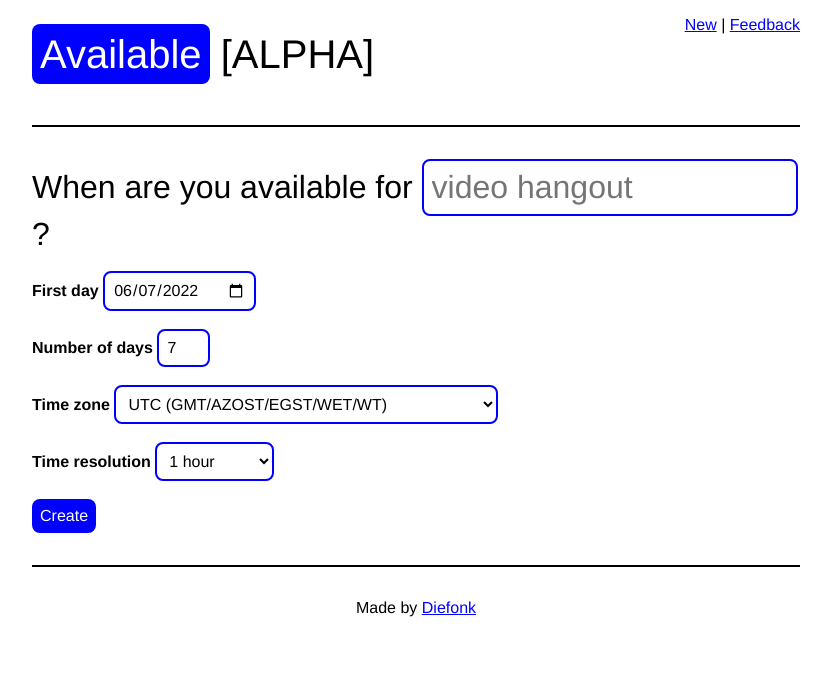
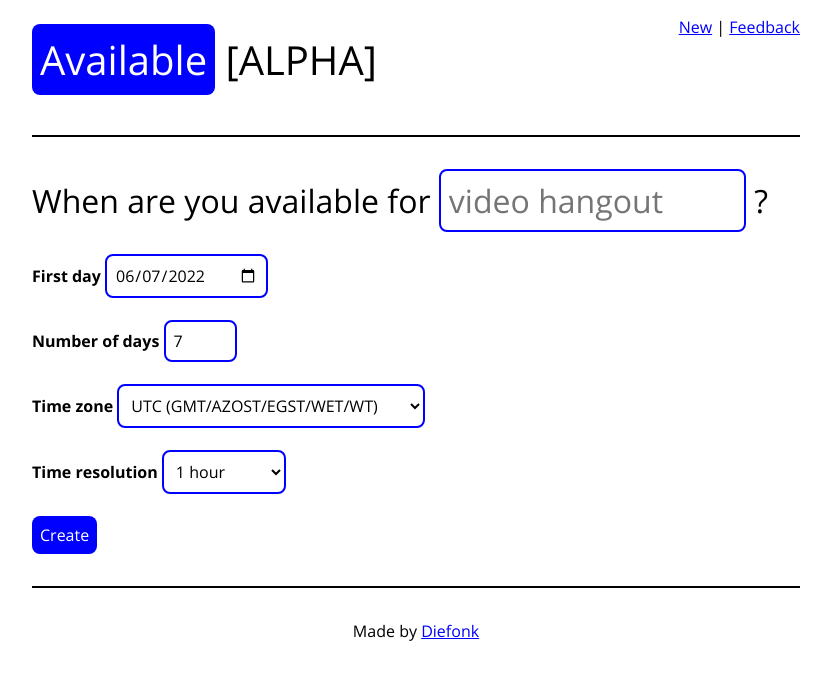
Before and after one commit to Diefonk/avail, a Flask app: page / in a window 1280 px wide. Shown: the top 680 px of the page, without its empty margins (224-1055 px from the left). Run offline with Flask 2, Linux system fonts and the light colour scheme.

Commit message:
Added OpenSans

```diff
--- a/static/style.css
+++ b/static/style.css
@@ -1,3 +1,17 @@
+@font-face {
+	font-family: OpenSans;
+	src: url(OpenSans-Regular.ttf);
+}
+@font-face {
+	font-family: OpenSans;
+	src: url(OpenSans-Bold.ttf);
+	font-weight: bold;
+}
+@font-face {
+	font-family: OpenSans;
+	src: url(OpenSans-Italic.ttf);
+	font-style: italic;
+}
 * {
 	box-sizing: border-box;
 	margin: 0;
@@ -5,7 +19,7 @@
 	border-collapse: collapse;
 	border: none;
 	outline: none;
-	font-family: Helvetica, sans-serif;
+	font-family: OpenSans, sans-serif;
 	font-weight: normal;
 	font-size: 16px;
 }
@@ -55,7 +69,7 @@ input, select {
 	border: 2px solid blue;
 	border-radius: 8px;
 	padding: 8px;
-	max-width: 50%;
+	max-width: 40%;
 }
 textarea {
 	width: 100%;
```
Also changed, not shown: static/OpenSans-Bold.ttf (added), static/OpenSans-Italic.ttf (added), static/OpenSans-Regular.ttf (added).
